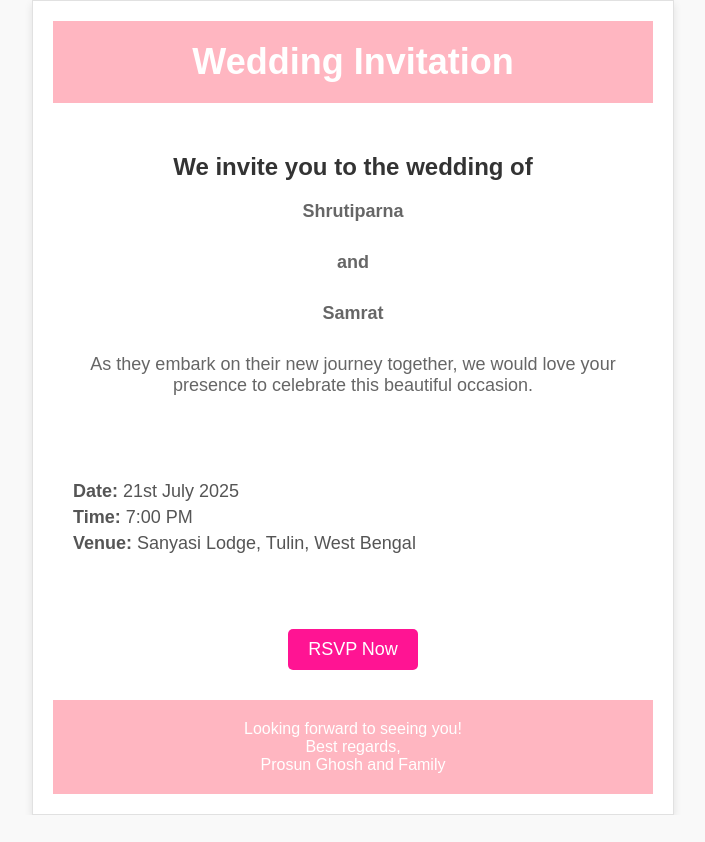
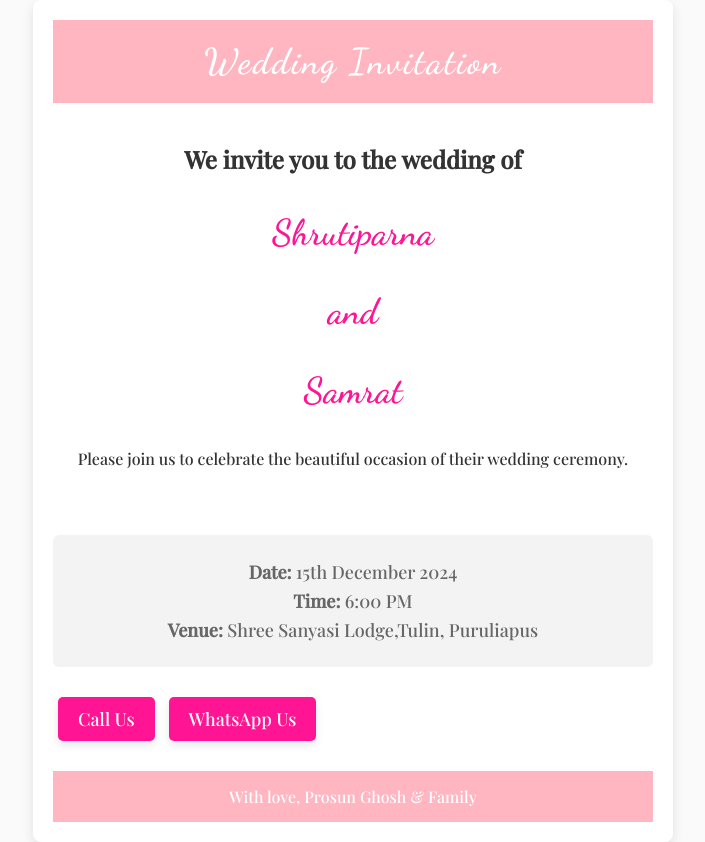
Before and after one commit to Subhadeep-GIT/Invitation, a plain HTML site: page index.html in a window 1280 px wide. Shown: the whole page, without its empty margins (287-992 px from the left). Before the commit the page ends 815 px from the top, so only its background shows below. Drawn offline with nearby package versions, Linux system fonts and the light colour scheme.

Commit message:
Visual Upgrades
Font upgradation commits

```diff
--- a/index.html
+++ b/index.html
@@ -5,94 +5,154 @@
     <meta charset="UTF-8">
     <meta name="viewport" content="width=device-width, initial-scale=1.0">
     <title>Wedding Invitation</title>
+    <link href="https://fonts.googleapis.com/css2?family=Dancing+Script:wght@600&family=Playfair+Display:wght@500&display=swap" rel="stylesheet">
     <style>
+        /* Global Styles */
         body {
-            font-family: 'Arial', sans-serif;
-            background-color: #f9f9f9;
+            font-family: 'Playfair Display', serif;
+            background-color: #fafafa;
             margin: 0;
             padding: 0;
+            color: #333;
         }
 
+        /* Container for email content */
         .container {
-            width: 100%;
             max-width: 600px;
             margin: 0 auto;
-            background-color: #fff;
-            border: 1px solid #e1e1e1;
-            box-shadow: 0 4px 8px rgba(0, 0, 0, 0.1);
+            background-color: #ffffff;
+            border-radius: 8px;
+            overflow: hidden;
+            box-shadow: 0 4px 12px rgba(0, 0, 0, 0.1);
             padding: 20px;
         }
 
+        /* Header Section */
         .header {
             text-align: center;
-            padding: 20px;
             background-color: #FFB6C1;
-            color: #fff;
+            color: white;
+            padding: 20px 0;
         }
 
         .header h1 {
             margin: 0;
             font-size: 36px;
+            font-family: 'Dancing Script', cursive;
+            letter-spacing: 2px;
         }
 
+        /* Content Section */
         .content {
             text-align: center;
-            padding: 30px;
+            padding: 20px;
         }
 
         .content h2 {
+            font-size: 24px;
+            margin-bottom: 15px;
             color: #333;
-            font-size: 24px;
-            margin-bottom: 20px;
-        }
-
-        .content p {
-            color: #666;
-            font-size: 18px;
-            margin-bottom: 30px;
-        }
-
-        .content .names {
-            font-size: 28px;
-            color: #FF1493;
+            font-family: 'Playfair Display', serif;
             font-weight: bold;
         }
 
+        .names {
+            font-family: 'Dancing Script', cursive;
+            font-size: 36px;
+            color: #FF1493;
+            margin: 10px 0;
+        }
+
+        /* Wedding details */
         .details {
-            text-align: left;
-            color: #555;
-            padding: 20px;
+            text-align: center;
+            margin-top: 30px;
+            padding: 20px 0;
+            background-color: #f3f3f3;
+            border-radius: 6px;
         }
 
         .details p {
+            font-size: 18px;
+            color: #666;
             margin: 5px 0;
-            font-size: 18px;
         }
 
+        /* Call & WhatsApp buttons */
+        .button-container {
+            margin-top: 20px;
+        }
+
+        .button {
+            display: inline-block;
+            margin: 10px 5px;
+            padding: 10px 20px;
+            background-color: #FF1493;
+            color: white;
+            font-size: 18px;
+            text-decoration: none;
+            border-radius: 5px;
+            box-shadow: 0 4px 8px rgba(0, 0, 0, 0.1);
+            transition: background-color 0.3s ease;
+        }
+
+        .button:hover {
+            background-color: #e0115f;
+        }
+
+        /* Footer Section */
         .footer {
             text-align: center;
-            padding: 20px;
+            padding: 15px 0;
             background-color: #FFB6C1;
-            color: #fff;
+            color: white;
+            margin-top: 20px;
         }
 
         .footer p {
             margin: 0;
         }
 
-        .rsvp-button {
-            background-color: #FF1493;
-            color: white;
-            padding: 10px 20px;
-            text-decoration: none;
-            font-size: 18px;
-            border-radius: 5px;
-            margin-top: 20px;
-            display: inline-block;
+        /* Fade-in animation */
+        @keyframes fadeIn {
+            from {
+                opacity: 0;
+            }
+            to {
+                opacity: 1;
+            }
         }
 
-        .rsvp-button:hover {
-            background-color: #e0115f;
+        .content h2, .names, .content p {
+            animation: fadeIn 2s ease-in-out;
+        }
+
+        /* Responsive styles */
+        @media only screen and (max-width: 600px) {
+            .container {
+                padding: 10px;
+            }
+
+            .header h1 {
+                font-size: 28px;
+            }
+
+            .content h2 {
+                font-size: 20px;
+            }
+
+            .names {
+                font-size: 30px;
+            }
+
+            .details p {
+                font-size: 16px;
+            }
+
+            .button {
+                font-size: 16px;
+                padding: 8px 15px;
+            }
         }
     </style>
 </head>
@@ -113,25 +173,25 @@
                 <p>and</p>
                 <p>Samrat</p>
             </div>
-            <p>As they embark on their new journey together, we would love your presence to celebrate this beautiful occasion.</p>
+            <p>Please join us to celebrate the beautiful occasion of their wedding ceremony.</p>
         </div>
 
         <!-- Wedding Details -->
         <div class="details">
-            <p><strong>Date:</strong> 21st July 2025</p>
-            <p><strong>Time:</strong> 7:00 PM</p>
-            <p><strong>Venue:</strong> Sanyasi Lodge, Tulin, West Bengal</p>
+            <p><strong>Date:</strong> 15th December 2024</p>
+            <p><strong>Time:</strong> 6:00 PM</p>
+            <p><strong>Venue:</strong> Shree Sanyasi Lodge,Tulin, Puruliapus</p>
         </div>
 
-        <!-- RSVP Button -->
-        <div class="content">
-            <a href="mailto:rsvp@example.com" class="rsvp-button">RSVP Now</a>
+        <!-- Call & WhatsApp buttons -->
+        <div class="button-container">
+            <a href="tel:+919507038836" class="button">Call Us</a>
+            <a href="https://wa.me/9507038836" class="button">WhatsApp Us</a>
         </div>
 
         <!-- Footer Section -->
         <div class="footer">
-            <p>Looking forward to seeing you!</p>
-            <p>Best regards, <br>Prosun Ghosh and Family</p>
+            <p>With love, Prosun Ghosh & Family</p>
         </div>
     </div>
 
```
